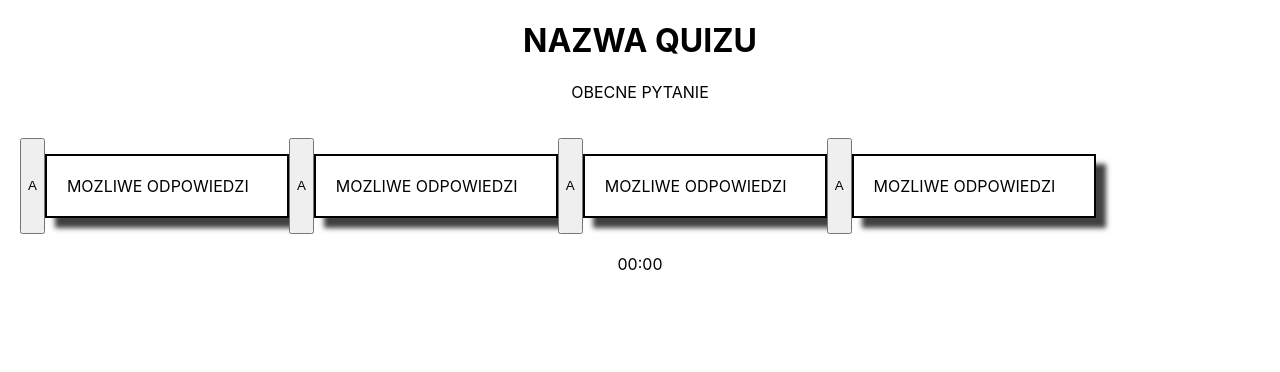
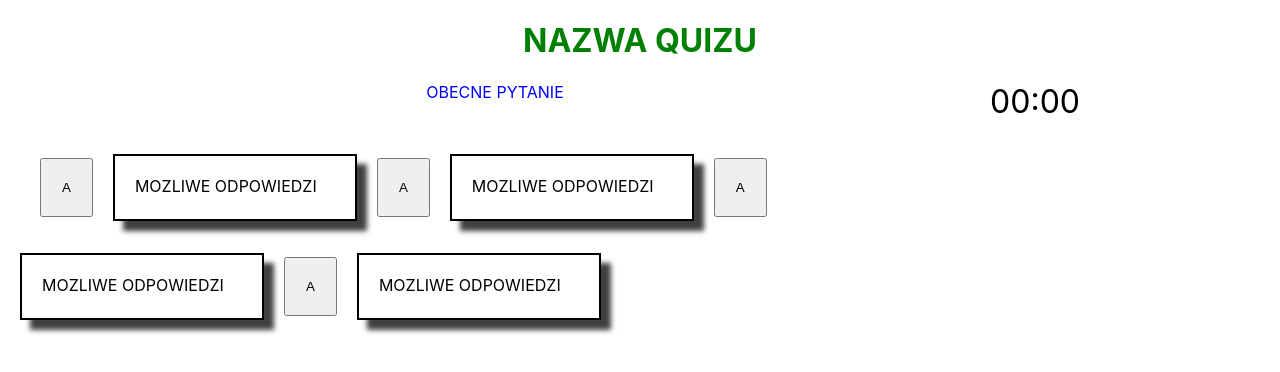
Before and after one commit to infoshareacademy/jfdd12-ubuntuwnicy-app, a React (Create React App) app: page / in a window 1280 px wide. Shown: the top 372 px of the page. Built offline with nearby package versions, Linux system fonts and the light colour scheme.

Commit message:
styles added to quiz answer page, more variables to component quiztitle added

```diff
--- a/src/App.js
+++ b/src/App.js
@@ -22,7 +22,6 @@ function App() {
         </a>
       </header> */}
       <QuizTitle />
-      <Timer />
     </div>
   );
 }
--- a/src/components/QuizTitle.js
+++ b/src/components/QuizTitle.js
@@ -1,19 +1,30 @@
 import React from "react";
 import styles from "./QuizTitle.module.css";
 
-const Title = <h1>NAZWA QUIZU</h1>;
+const Title = <h1 className={styles.quizName}>NAZWA QUIZU</h1>;
 
-const Question = <p>OBECNE PYTANIE</p>;
+const Question = <p className={styles.currentQuestion}>OBECNE PYTANIE</p>;
 
 const Answer = <p className={styles.possibleAnswer}>MOZLIWE ODPOWIEDZI</p>;
 
-const Button = <button>A</button>;
+const Button = <button className={styles.button}>A</button>;
+
+const ArrowRight = <button className />;
+
+const ArrowLeft = <button className>as</button>;
+
+const Timer = (
+  <div>
+    <div className={styles.quizTimer}>00:00</div>
+  </div>
+);
 
 export class QuizTitle extends React.Component {
   render() {
     return (
       <div>
         {Title}
+        {Timer}
         {Question}
         <div className={styles.answerWrapper}>
           {Button} {Answer}
--- a/src/components/QuizTitle.module.css
+++ b/src/components/QuizTitle.module.css
@@ -1,5 +1,16 @@
+.quizName {
+  text-align: center;
+  color: green;
+}
+
+.currentQuestion {
+  text-align: center;
+  color: blue;
+}
+
 .answerWrapper {
   display: flex;
+  flex-wrap: wrap;
   padding: 20px 20px;
   color: red;
 }
@@ -17,3 +28,14 @@
   box-shadow: 10px 10px 5px 0px rgba(0, 0, 0, 0.75);
   flex-basis: 200px;
 }
+
+.button {
+  padding: 20px 20px;
+  margin: 20px 20px;
+}
+
+.quizTimer {
+  float: right;
+  margin-right: 200px;
+  font-size: 2em;
+}
--- a/src/components/Timer.js
+++ b/src/components/Timer.js
@@ -6,7 +6,7 @@ export class Timer extends React.Component {
   render() {
     return (
       <div>
-        <div>00:00</div>
+        <div style={{ float: "right" }}>00:00</div>
       </div>
     );
   }
```
